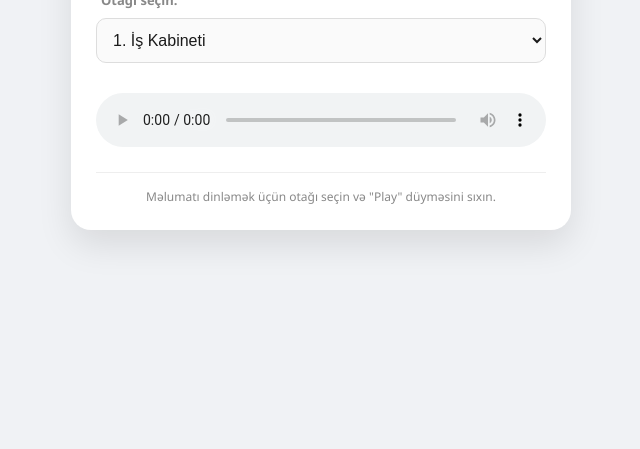
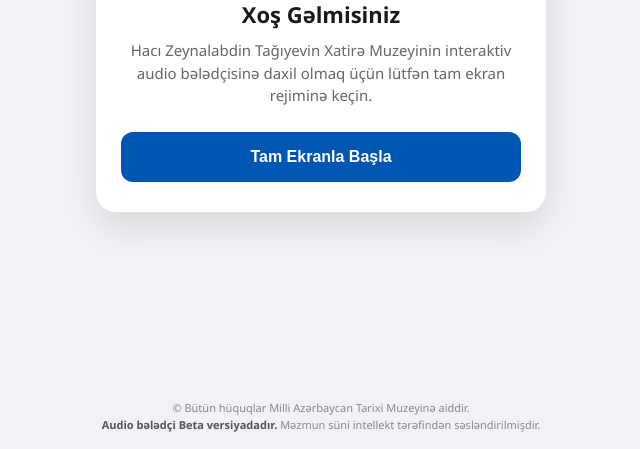
Before and after one commit to azhistorymuseum100/museum-audio, a plain HTML site: page index.html in a window 1280 px wide. Shown: the part 351-800 px from the top of the page, without its empty margins (319-959 px from the left). Drawn offline with Linux system fonts and the light colour scheme.

Commit message:
Update index.html

```diff
--- a/index.html
+++ b/index.html
@@ -2,7 +2,7 @@
 <html lang="az">
 <head>
     <meta charset="UTF-8">
-    <meta name="viewport" content="width=device-width, initial-scale=1.0">
+    <meta name="viewport" content="width=device-width, initial-scale=1.0, maximum-scale=1.0, user-scalable=no">
     <title>H.Z.Tağıyevin Xatirə Muzeyi</title>
         <!-- Google tag (gtag.js) -->
 <script async src="https://www.googletagmanager.com/gtag/js?id=G-WF2527NXYS"></script>
@@ -14,46 +14,120 @@
   gtag('config', 'G-WF2527NXYS');
 </script>
 
+
     <style>
-        /* RƏNG STANDARTLAŞDIRMASI (Bütün brauzerlərdə eyni görünüş üçün) */
         :root {
             --bg-color: #f0f2f5;
             --card-bg: #ffffff;
             --text-main: #1a1a1a;
-            --text-muted: #888888;
+            --text-muted: #666666;
             --border-color: #dddddd;
-            --accent-color: #007bff;
+            --accent-color: #0056b3; /* Muzeyə uyğun daha tünd və rəsmi mavi */
         }
 
-        body { font-family: 'Segoe UI', Tahoma, Geneva, Verdana, sans-serif; background: var(--bg-color); display: flex; justify-content: center; align-items: center; min-height: 100vh; margin: 0; padding: 20px; box-sizing: border-box; -webkit-font-smoothing: antialiased; }
-        .player-card { background: var(--card-bg); padding: 25px; border-radius: 20px; box-shadow: 0 15px 35px rgba(0,0,0,0.1); width: 100%; max-width: 450px; text-align: center; }
-        .title-area { margin-bottom: 20px; }
-        .museum-name { font-size: 14px; color: var(--text-muted); text-transform: uppercase; letter-spacing: 1px; margin-bottom: 5px; }
-        .track-title { font-size: 20px; font-weight: bold; color: var(--text-main); min-height: 50px; display: flex; align-items: center; justify-content: center; }
+        body {
+            font-family: 'Segoe UI', Tahoma, Geneva, Verdana, sans-serif;
+            background: var(--bg-color);
+            display: flex;
+            flex-direction: column;
+            justify-content: center;
+            align-items: center;
+            min-height: 100vh;
+            margin: 0;
+            padding: 20px;
+            box-sizing: border-box;
+            -webkit-font-smoothing: antialiased;
+            position: relative;
+        }
 
-        .selector-container { margin-bottom: 20px; text-align: left; }
+        /* Ekranların ümumi stili */
+        .screen {
+            background: var(--card-bg);
+            padding: 30px 25px;
+            border-radius: 20px;
+            box-shadow: 0 15px 35px rgba(0,0,0,0.1);
+            width: 100%;
+            max-width: 450px;
+            text-align: center;
+            display: none; /* Standart olaraq gizlidir */
+            flex-direction: column;
+            box-sizing: border-box;
+        }
+
+        /* Aktiv ekranı göstərmək üçün sinif */
+        .screen.active {
+            display: flex;
+            animation: fadeIn 0.5s ease-in-out;
+        }
+
+        @keyframes fadeIn {
+            from { opacity: 0; transform: translateY(10px); }
+            to { opacity: 1; transform: translateY(0); }
+        }
+
+        /* Qarşılama ekranının xüsusi stilləri */
+        .welcome-icon { font-size: 50px; margin-bottom: 15px; }
+        .welcome-title { font-size: 22px; font-weight: bold; color: var(--text-main); margin-bottom: 10px; }
+        .welcome-desc { font-size: 15px; color: var(--text-muted); line-height: 1.5; margin-bottom: 25px; }
+        .btn-start {
+            background: var(--accent-color);
+            color: white;
+            border: none;
+            padding: 16px 20px;
+            border-radius: 12px;
+            font-size: 16px;
+            font-weight: bold;
+            cursor: pointer;
+            transition: background 0.3s;
+            width: 100%;
+        }
+        .btn-start:hover { background: #004494; }
+
+        /* Pleyer ekranının xüsusi stilləri */
+        .museum-name { font-size: 13px; color: var(--text-muted); text-transform: uppercase; letter-spacing: 1px; margin-bottom: 5px; font-weight: bold; }
+        .track-title { font-size: 22px; font-weight: bold; color: var(--text-main); min-height: 60px; display: flex; align-items: center; justify-content: center; margin-bottom: 20px; }
+
+        .selector-container { margin-bottom: 25px; text-align: left; }
         label { font-size: 13px; color: var(--text-muted); margin-left: 5px; font-weight: bold; }
-        select { width: 100%; padding: 12px; margin-top: 8px; border-radius: 10px; border: 1px solid var(--border-color); background: #fafafa; font-size: 16px; color: var(--text-main); cursor: pointer; outline: none; transition: border 0.3s; }
+        select { width: 100%; padding: 14px; margin-top: 8px; border-radius: 10px; border: 1px solid var(--border-color); background: #fafafa; font-size: 16px; color: var(--text-main); cursor: pointer; outline: none; }
         select:focus { border-color: var(--accent-color); }
 
-        audio { width: 100%; margin-top: 10px; outline: none; }
-        .footer { margin-top: 20px; font-size: 12px; color: var(--text-muted); border-top: 1px solid #eee; padding-top: 15px; }
+        audio { width: 100%; margin-top: 5px; outline: none; }
+
+        /* Qlobal Altbilgi (Bütün hüquqlar, Beta, AI məlumatı) */
+        .global-footer {
+            position: absolute;
+            bottom: 15px;
+            left: 0;
+            right: 0;
+            text-align: center;
+            font-size: 11px;
+            color: #888;
+            line-height: 1.6;
+            padding: 0 20px;
+        }
+        .global-footer span { font-weight: bold; color: #555; }
     </style>
 </head>
 <body>
 
-<div class="player-card">
-    <div class="title-area">
-        <div class="museum-name">Hacı Zeynalabdin Tağıyevin Xatirə Muzeyi</div>
+    <div id="welcome-screen" class="screen active">
+        <div class="welcome-icon">🏛️</div>
+        <div class="welcome-title">Xoş Gəlmisiniz</div>
+        <div class="welcome-desc">Hacı Zeynalabdin Tağıyevin Xatirə Muzeyinin interaktiv audio bələdçisinə daxil olmaq üçün lütfən tam ekran rejiminə keçin.</div>
+        <button class="btn-start" onclick="startExperience()">Tam Ekranla Başla</button>
+    </div>
+
+    <div id="player-screen" class="screen">
+        <div class="museum-name">H.Z. Tağıyevin Xatirə Muzeyi</div>
         <div id="display-title" class="track-title">İş Kabineti</div>
-    </div>
 
         <div class="selector-container">
             <label for="room-select">Otağı seçin:</label>
             <select id="room-select" onchange="changeTrack()">
                 <option value="birinci_otaq.mp3">1. İş Kabineti</option>
                 <option value="ikinci_otaq.mp3">2. Şərq Zalı</option>
-            <option value="uchuncu_otaq.mp3">3. Kitabxana</option>
+                <option value="otaq3_faylin_adi.mp3">3. Kitabxana</option>
                 <option value="otaq4_faylin_adi.mp3">4. Bilyard otağı</option>
                 <option value="otaq5_faylin_adi.mp3">5. Yemək otağı</option>
                 <option value="otaq6_faylin_adi.mp3">6. Kiçik qonaq otağı</option>
@@ -65,8 +139,11 @@
             <source id="audio-source" src="birinci_otaq.mp3" type="audio/mpeg">
             Brauzeriniz bu audionu dəstəkləmir.
         </audio>
+    </div>
 
-    <div class="footer">Məlumatı dinləmək üçün otağı seçin və "Play" düyməsini sıxın.</div>
+    <div class="global-footer">
+        © Bütün hüquqlar Milli Azərbaycan Tarixi Muzeyinə aiddir.<br>
+        <span>Audio bələdçi Beta versiyadadır.</span> Məzmun süni intellekt tərəfindən səsləndirilmişdir.
     </div>
 
     <script>
@@ -74,7 +151,28 @@
         const player = document.getElementById('main-player');
         const source = document.getElementById('audio-source');
         const titleDisplay = document.getElementById('display-title');
+        const welcomeScreen = document.getElementById('welcome-screen');
+        const playerScreen = document.getElementById('player-screen');
 
+        // Qarşılama ekranından pleyerə keçid və Tam Ekranı aktivləşdirmə
+        function startExperience() {
+            let elem = document.documentElement;
+
+            // Brauzerin tam ekran funksiyasını çağırırıq
+            if (elem.requestFullscreen) {
+                elem.requestFullscreen().catch(err => console.log(err));
+            } else if (elem.webkitRequestFullscreen) { /* Safari (iOS) */
+                elem.webkitRequestFullscreen().catch(err => console.log(err));
+            } else if (elem.msRequestFullscreen) { /* IE11 */
+                elem.msRequestFullscreen().catch(err => console.log(err));
+            }
+
+            // Ekranları dəyişirik
+            welcomeScreen.classList.remove('active');
+            playerScreen.classList.add('active');
+        }
+
+        // Pleyerdə trekləri dəyişmə funksiyası
         function changeTrack() {
             const selectedFile = select.value;
             const selectedRoomName = select.options[select.selectedIndex].text;
@@ -88,13 +186,12 @@
             }
 
             player.load();
-        player.play();
+            player.play().catch(e => console.log("Avtomatik oxutma brauzer tərəfindən bloklandı"));
         }
 
-    // STATİSTİKA ÜÇÜN İZLƏMƏ FUNKSİYASI
+        // STATİSTİKA ÜÇÜN İZLƏMƏ (GA4)
         player.onplay = function() {
             const currentRoom = titleDisplay.innerText;
-
             if (typeof gtag === 'function') {
                 gtag('event', 'audio_play', {
                     'event_category': 'Audio Guide',
```
Lines whose indentation alone changed are shown as unchanged.
